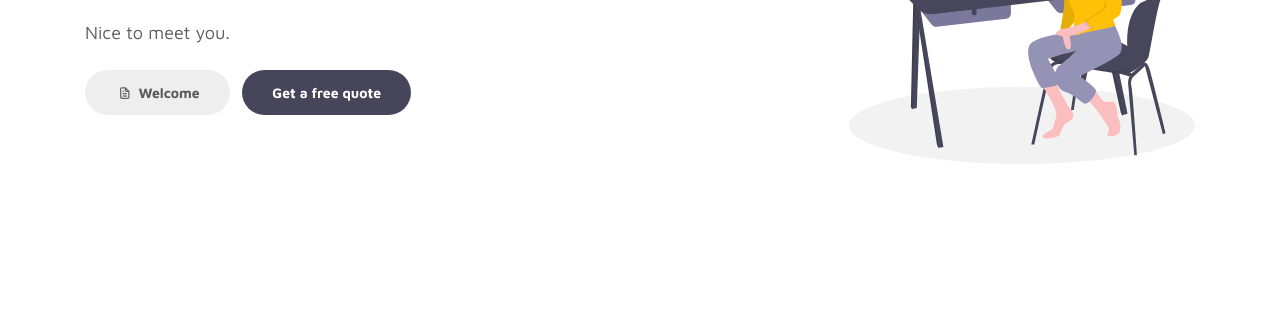
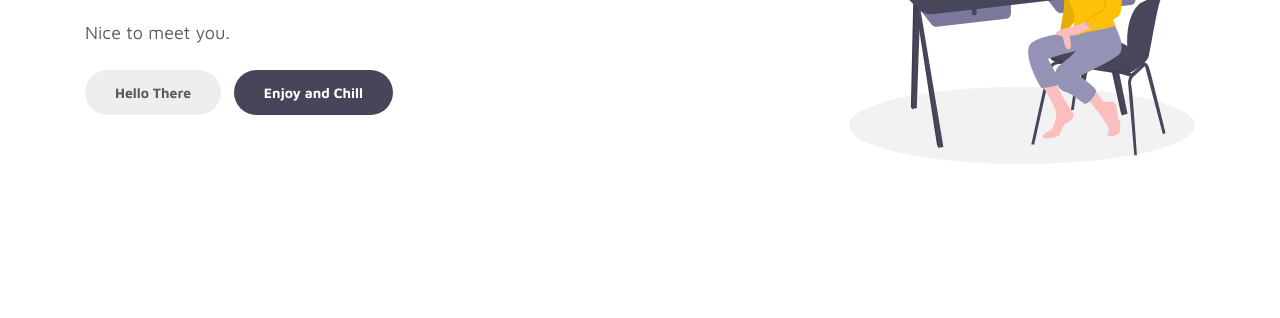
Before and after one commit to FathanSeehan/Fathan, a plain HTML site: page Website Saya.html in a window 1280 px wide. Shown: the part 354-672 px from the top of the page. Drawn offline with Linux system fonts and the light colour scheme.

Commit message:
Website Saya.html

```diff
--- a/Website Saya.html
+++ b/Website Saya.html
@@ -86,8 +86,8 @@ https://www.tooplate.com/view/2115-marvel
                         <p>Nice to meet you.</p>
 
                         <div class="custom-btn-group mt-4">
-                          <a href="#" class="btn mr-lg-2 custom-btn"><i class='uil uil-file-alt'></i> Welcome</a>
-                          <a href="#contact" class="btn custom-btn custom-btn-bg custom-btn-link">Get a free quote</a>
+                          <a href="#" class="btn mr-lg-2 custom-btn"> Hello There</a>
+                          <a href="#contact" class="btn custom-btn custom-btn-bg custom-btn-link">Enjoy and Chill</a>
                         </div>
                     </div>
                 </div>
```
